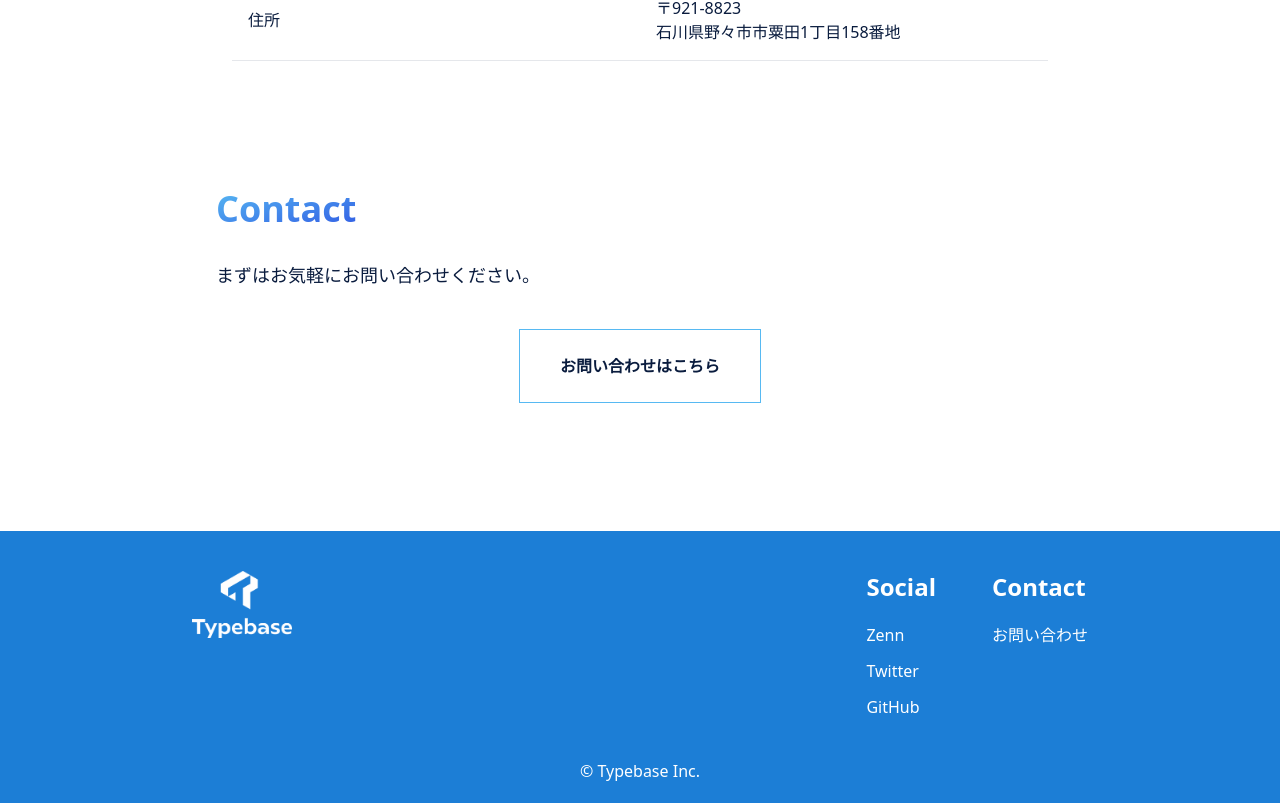
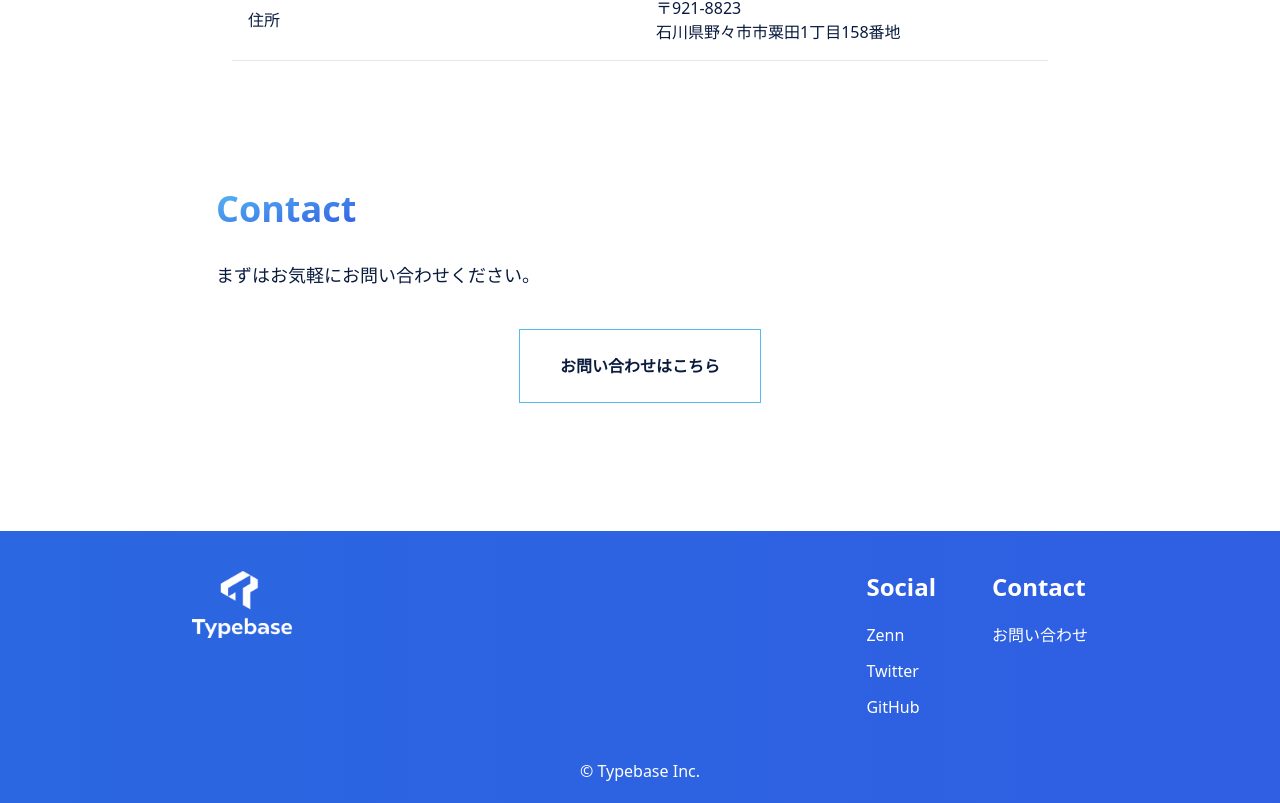
Before and after one commit to typebase-inc/corporate, a Next.js app: page / in a window 1280 px wide. Shown: the part 2625-3428 px from the top of the page. Built offline with nearby package versions, Linux system fonts and the light colour scheme.

Commit message:
Update footer design

```diff
--- a/src/pages/index.module.css
+++ b/src/pages/index.module.css
@@ -1,6 +1,20 @@
 .hero {
-  background-image: url('/images/hero.webp');
   height: calc(90vh - 74px);
 
-  @apply bg-cover bg-primary flex flex-col items-center justify-center gap-10;
+  @apply bg-[url('/images/hero.webp')] bg-cover bg-primary flex flex-col items-center justify-center gap-10;
 }
+
+.footer {
+  @apply pt-10 px-5 pb-5 text-white;
+  @apply animate-[bgPosition_4s_ease_infinite] bg-[length:400%] bg-gradient-to-r from-primary to-primaryDarker;
+}
+
+@keyframes bgPosition {
+  0%,
+  100% {
+    background-position: 0% 50%;
+  }
+  50% {
+    background-position: 100% 50%;
+  }
+}
--- a/src/pages/index.tsx
+++ b/src/pages/index.tsx
@@ -213,7 +213,7 @@ const Index: NextPage = () => {
           </div>
         </Section>
       </main>
-      <footer className="bg-primary pt-10 px-5 pb-5 text-white ">
+      <footer className={s.footer}>
         <div className="flex flex-col flex-start max-w-4xl mx-auto gap-10 md:flex-row md:gap-14">
           <div className="flex md:flex-grow">
             <Link href="/" className="grow-0">
```
